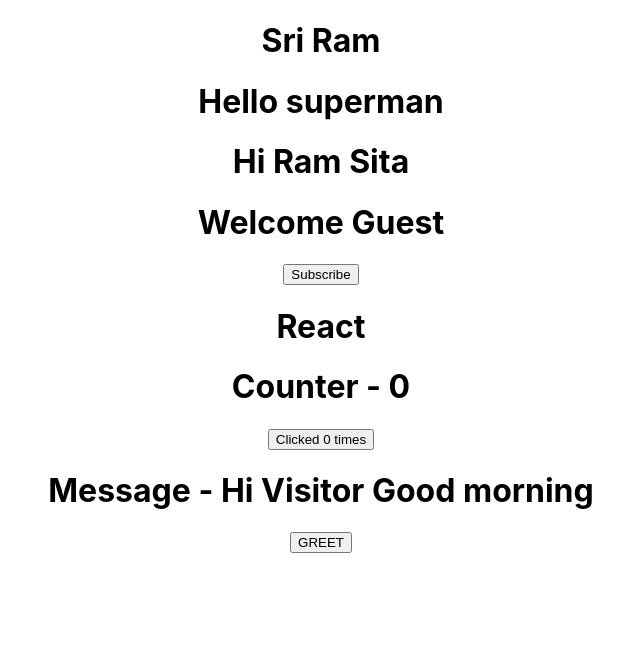
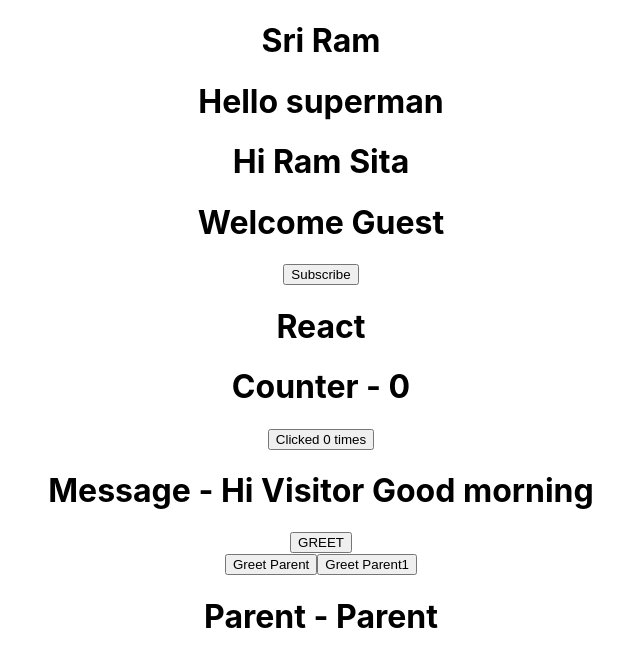
Before and after one commit to Radhika243/simple-app-react, a React (Create React App) app in the folder my-app/: page / in a window 1280 px wide. Shown: the top 666 px of the page, without its empty margins (319-959 px from the left). Built offline with nearby package versions, Linux system fonts and the light colour scheme.

Commit message:
passing a prop from parent to child component

```diff
--- a/my-app/src/App.js
+++ b/my-app/src/App.js
@@ -6,6 +6,8 @@
 import Message from './components/Message';
 import Counter from './components/Counter';
 import MessageChange from './components/MessageChange';
+import ParentComponent from './components/ParentComponent';
+
 
 function App() {
   return (
@@ -17,6 +19,8 @@
       <PropsEg/>
       <Counter/>
       <MessageChange/>
+      <ParentComponent/>
+
     </div>
   );
 }
--- /dev/null
+++ b/my-app/src/components/ChildComponent.js
@@ -0,0 +1,14 @@
+import React from 'react'
+
+function ChildComponent(props) {
+
+
+    return (
+        <>
+           <button onClick={props.greetHandler}>Greet Parent</button>
+           <button onClick={()=>props.greetHandler('child')}>Greet Parent1</button>
+        </>
+    )
+}
+
+export default ChildComponent;
--- /dev/null
+++ b/my-app/src/components/ParentComponent.js
@@ -0,0 +1,29 @@
+import React from 'react'
+import ChildComponent from './ChildComponent'
+
+ class ParentComponent extends React.Component{
+    constructor(props){
+        super(props)
+
+        this.state={
+            parentName : "Parent"
+        }
+
+        this.greetParent = this.greetParent.bind(this)
+    }
+
+    greetParent=(childName)=>{
+        alert(`Hello ${this.state.parentName} from ${childName}`)
+    }
+    render(){
+        return(
+            <>
+                <ChildComponent greetHandler={this.greetParent}/>
+                <h1>Parent - {this.state.parentName}</h1>
+
+            </>
+        )
+    }
+ }
+
+ export default ParentComponent;
```
